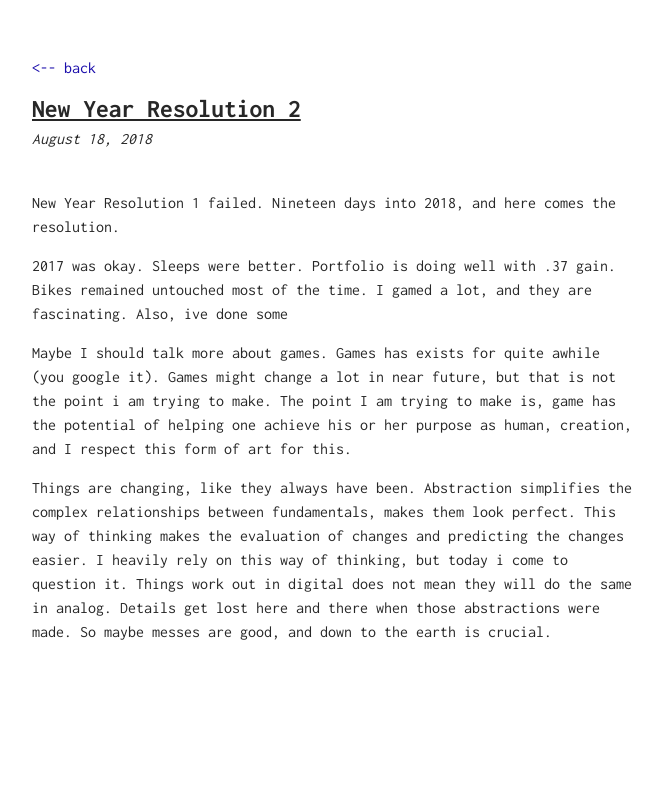
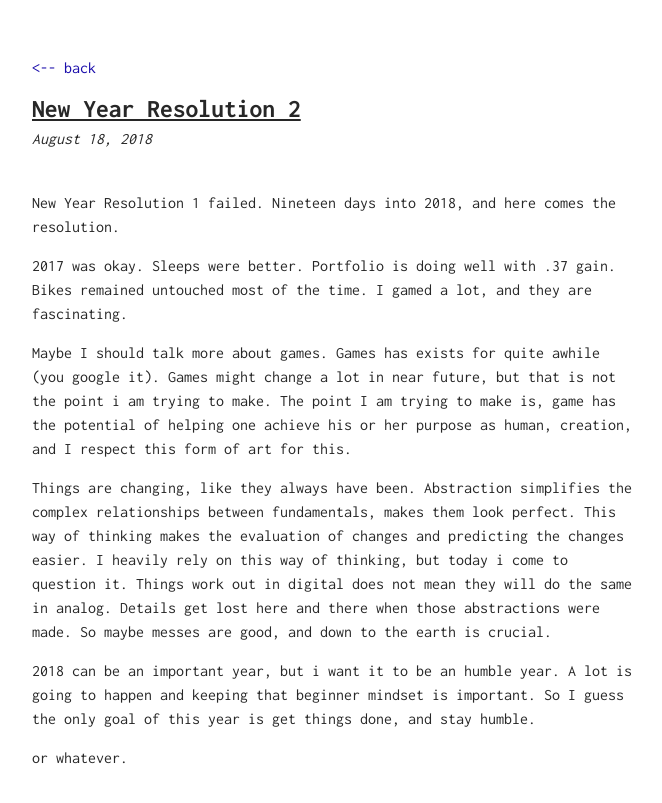
Before and after one commit to Supericx/supericx.github.io, a Jekyll site: the page built from _posts/2018-08-18-New-Year-Resolution-2.md, in a window 1280 px wide. Shown: the top 803 px of the page, without its empty margins (308-970 px from the left). Built offline with Jekyll 4.4.1, drawn with Linux system fonts in a browser that asks for light colours.

Commit message:
updated post
add last paragraph

```diff
--- a/_posts/2018-08-18-New-Year-Resolution-2.md
+++ b/_posts/2018-08-18-New-Year-Resolution-2.md
@@ -5,8 +5,12 @@ title: New Year Resolution 2
 
 New Year Resolution 1 failed. Nineteen days into 2018, and here comes the resolution.
 
-2017 was okay. Sleeps were better. Portfolio is doing well with .37 gain. Bikes remained untouched most of the time. I gamed a lot, and they are fascinating. Also, ive done some
+2017 was okay. Sleeps were better. Portfolio is doing well with .37 gain. Bikes remained untouched most of the time. I gamed a lot, and they are fascinating.
 
 Maybe I should talk more about games. Games has exists for quite awhile (you google it). Games might change a lot in near future, but that is not the point i am trying to make. The point I am trying to make is, game has the potential of helping one achieve his or her purpose as human, creation, and I respect this form of art for this.
 
 Things are changing, like they always have been. Abstraction simplifies the complex relationships between fundamentals, makes them look perfect. This way of thinking makes the evaluation of changes and predicting the changes easier. I heavily rely on this way of thinking, but today i come to question it. Things work out in digital does not mean they will do the same in analog. Details get lost here and there when those abstractions were made. So maybe messes are good, and down to the earth is crucial.
+
+2018 can be an important year, but i want it to be an humble year. A lot is going to happen and keeping that beginner mindset is important. So I guess the only goal of this year is get things done, and stay humble.
+
+or whatever.
```
